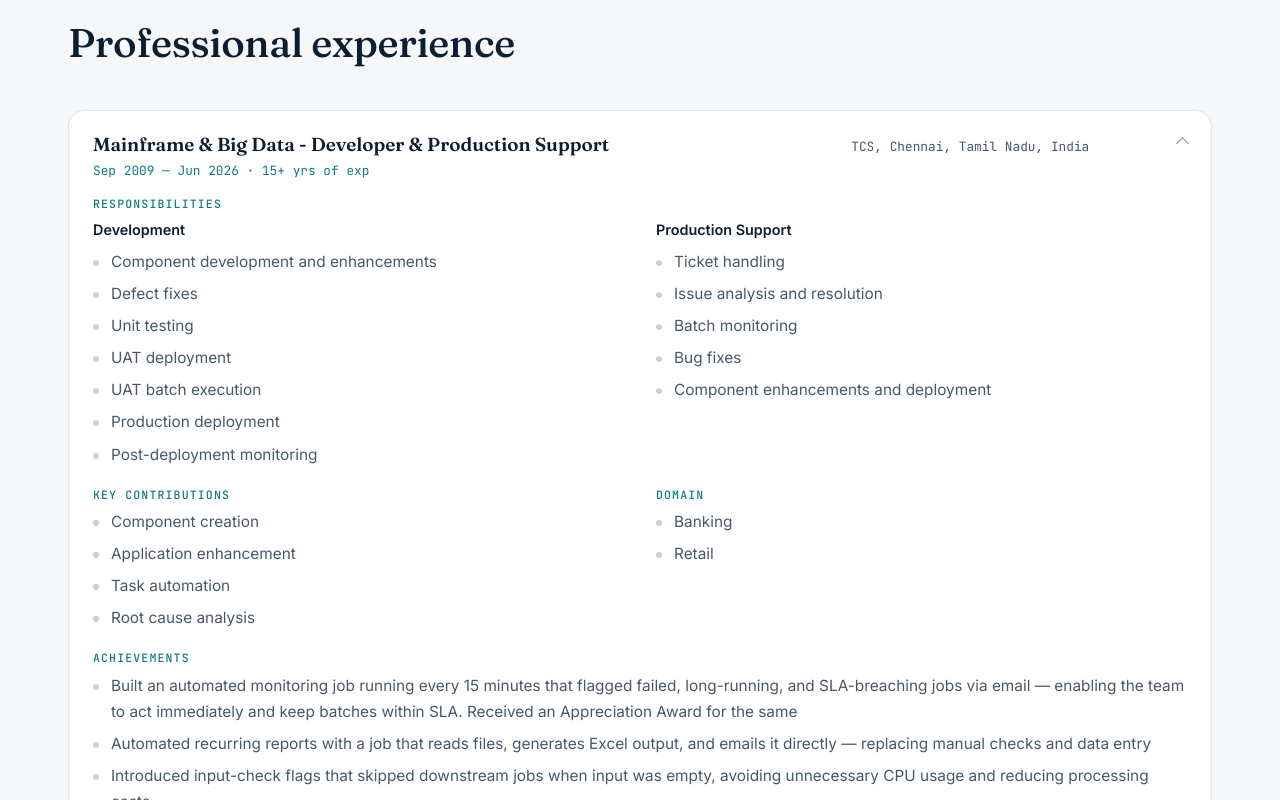
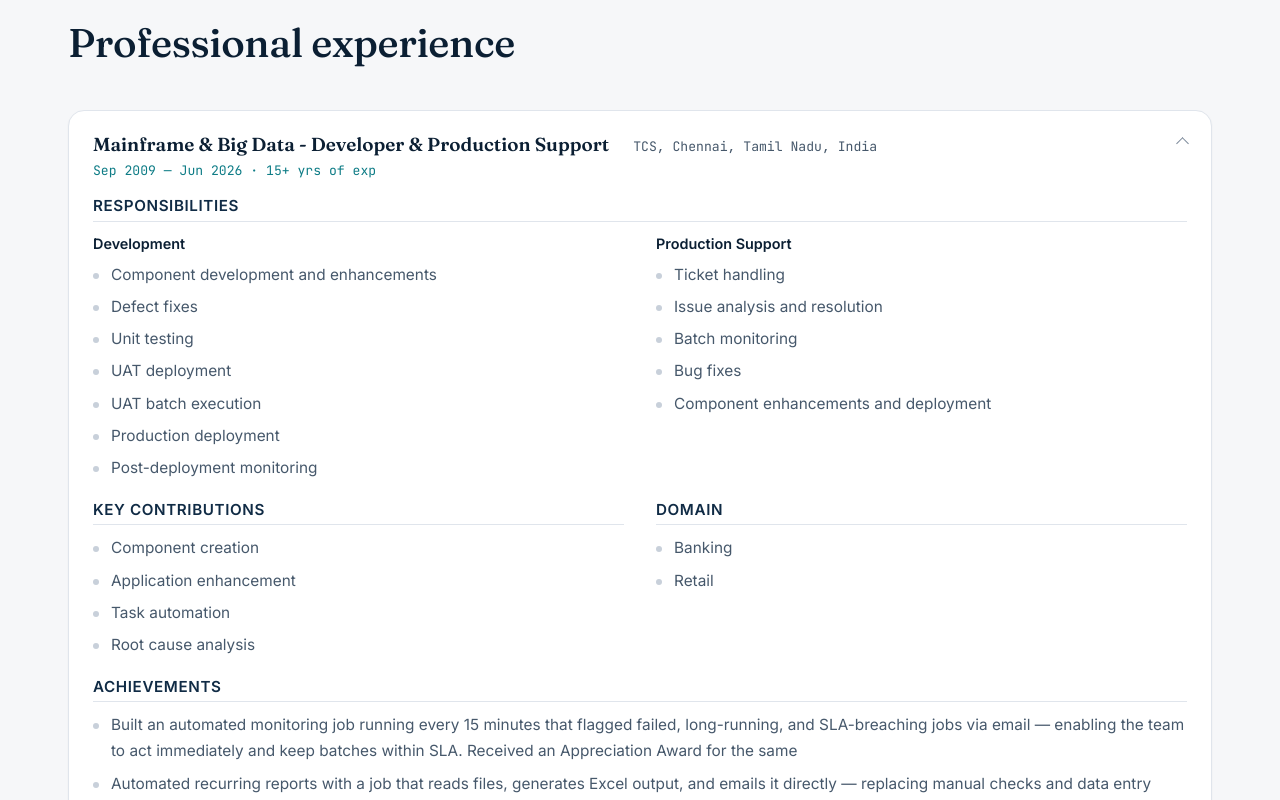
Before and after one commit to hemasri-kalaiselvan/hemasri-portfolio, a React (Vite) app: page /#/ in a window 1280 px wide. Shown: the part 2900-3700 px from the top of the page. Built offline with nearby package versions, Linux system fonts and the light colour scheme; no server answers.

Commit message:
Add files via upload

```diff
--- a/src/sections/Education.css
+++ b/src/sections/Education.css
@@ -18,14 +18,13 @@
   box-shadow: var(--shadow-md);
 }
 
-/* Three cells spread edge-to-edge: degree (left), institution (centre),
-   year (right) — like the reference site. */
+/* Degree + institution sit together on the left with a normal gap; the
+   year is pushed to the far right. */
 .edu__row {
   display: flex;
   flex-wrap: wrap;
   align-items: baseline;
-  justify-content: space-between;
-  gap: 8px 28px;
+  gap: 6px 24px;
   width: 100%;
 }
 
@@ -33,14 +32,11 @@
   font-size: 1.1rem;
   font-weight: 600;
   color: var(--text-primary);
-  flex: 1 1 auto;
 }
 
 .edu__institution {
   color: var(--text-secondary);
   font-size: 0.98rem;
-  flex: 1 1 auto;
-  text-align: center;
 }
 
 .edu__period {
@@ -49,15 +45,11 @@
   letter-spacing: 0.02em;
   color: var(--accent);
   white-space: nowrap;
-  text-align: right;
+  margin-left: auto; /* push year to the far right */
 }
 
 @media (max-width: 640px) {
-  .edu__row {
-    justify-content: flex-start;
-  }
-  .edu__institution,
   .edu__period {
-    text-align: left;
+    margin-left: 0;
   }
 }
--- a/src/sections/Experience.css
+++ b/src/sections/Experience.css
@@ -26,14 +26,13 @@
   box-shadow: var(--shadow-md);
 }
 
-/* First line spread edge-to-edge: role (left), company/place (centre),
-   dates+years (right) — like the reference site. */
+/* Row 1: role (left) + company/location (right), spread apart */
 .exp__line {
   display: flex;
   flex-wrap: wrap;
   align-items: baseline;
   justify-content: space-between;
-  gap: 6px 24px;
+  gap: 4px 24px;
   width: 100%;
 }
 .exp__line-role {
@@ -41,22 +40,19 @@
   font-size: 1.18rem;
   font-weight: 600;
   color: var(--text-primary);
-  flex: 1 1 auto;
 }
-.exp__line-meta {
+.exp__line-where {
   font-family: var(--font-mono);
-  font-size: 0.8rem;
+  font-size: 0.82rem;
   color: var(--text-secondary);
+  text-align: right;
 }
-/* middle meta (company/place) and the right meta (dates · years) */
-.exp__line-meta--mid {
-  flex: 1 1 auto;
-  text-align: center;
-}
-.exp__line-meta--end {
+/* Row 2: dates · total years */
+.exp__line-when {
+  margin: 6px 0 0;
+  font-family: var(--font-mono);
+  font-size: 0.82rem;
   color: var(--accent);
-  white-space: nowrap;
-  text-align: right;
 }
 
 .exp__head {
@@ -161,12 +157,15 @@
   gap: 20px;
 }
 .exp__detail-title {
-  font-family: var(--font-mono);
-  font-size: 0.72rem;
-  letter-spacing: 0.1em;
+  font-family: var(--font-sans);
+  font-size: 0.95rem;
+  font-weight: 700;
+  letter-spacing: 0.04em;
   text-transform: uppercase;
-  color: var(--accent);
-  margin: 0 0 8px;
+  color: var(--accent-strong);
+  margin: 0 0 10px;
+  padding-bottom: 6px;
+  border-bottom: 1px solid var(--border);
 }
 /* Development | Production Support side by side */
 .exp__detail-groups {
--- a/src/sections/Experience.jsx
+++ b/src/sections/Experience.jsx
@@ -64,15 +64,17 @@ function ExperienceEntry({ entry, defaultOpen }) {
           aria-expanded={open}
         >
           <div className="exp__head-main">
+            {/* Row 1: role (left) + company/location (right) */}
             <div className="exp__line">
               {role ? (
                 <span className="exp__line-role">{role}</span>
               ) : (
                 <span className="placeholder-note">Role to be added</span>
               )}
-              {where && <span className="exp__line-meta exp__line-meta--mid">{where}</span>}
-              {when && <span className="exp__line-meta exp__line-meta--end">{when}</span>}
+              {where && <span className="exp__line-meta exp__line-where">{where}</span>}
             </div>
+            {/* Row 2: dates · total years */}
+            {when && <p className="exp__line-when">{when}</p>}
           </div>
           <div className="exp__head-meta">
             {entry.current && <span className="exp__badge">Current</span>}
```
